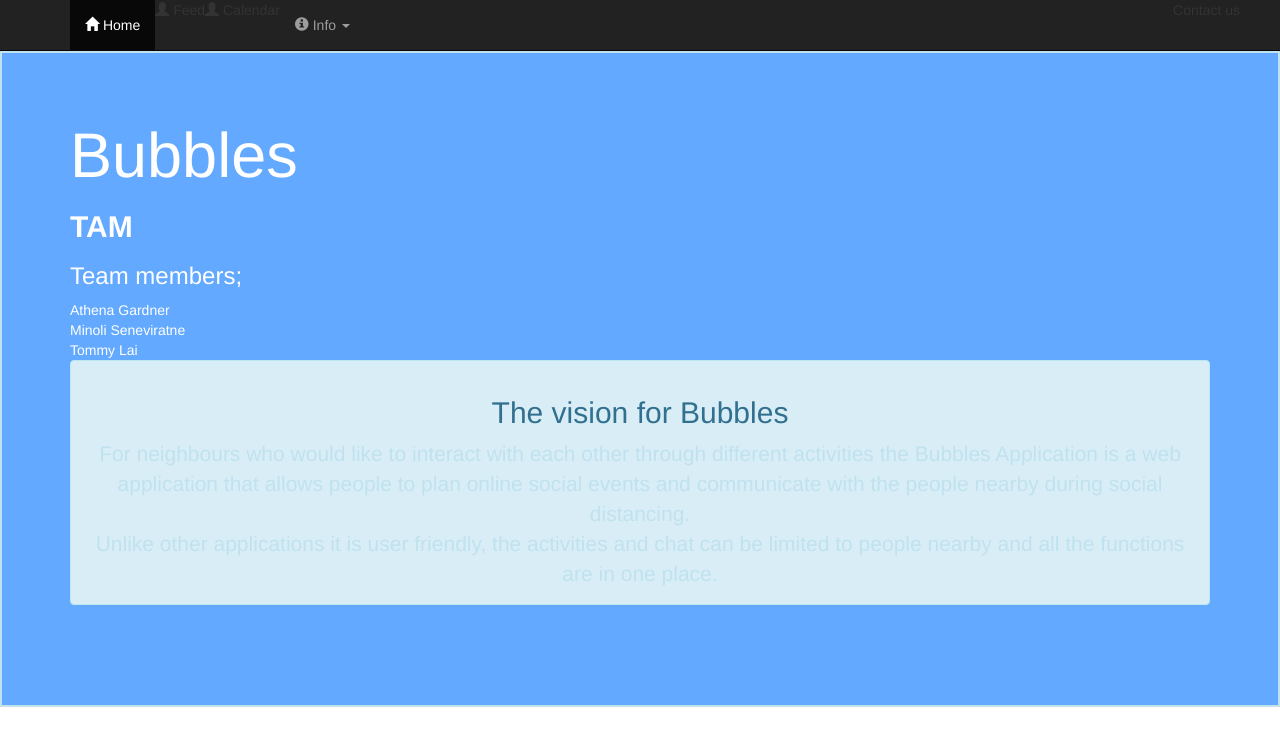
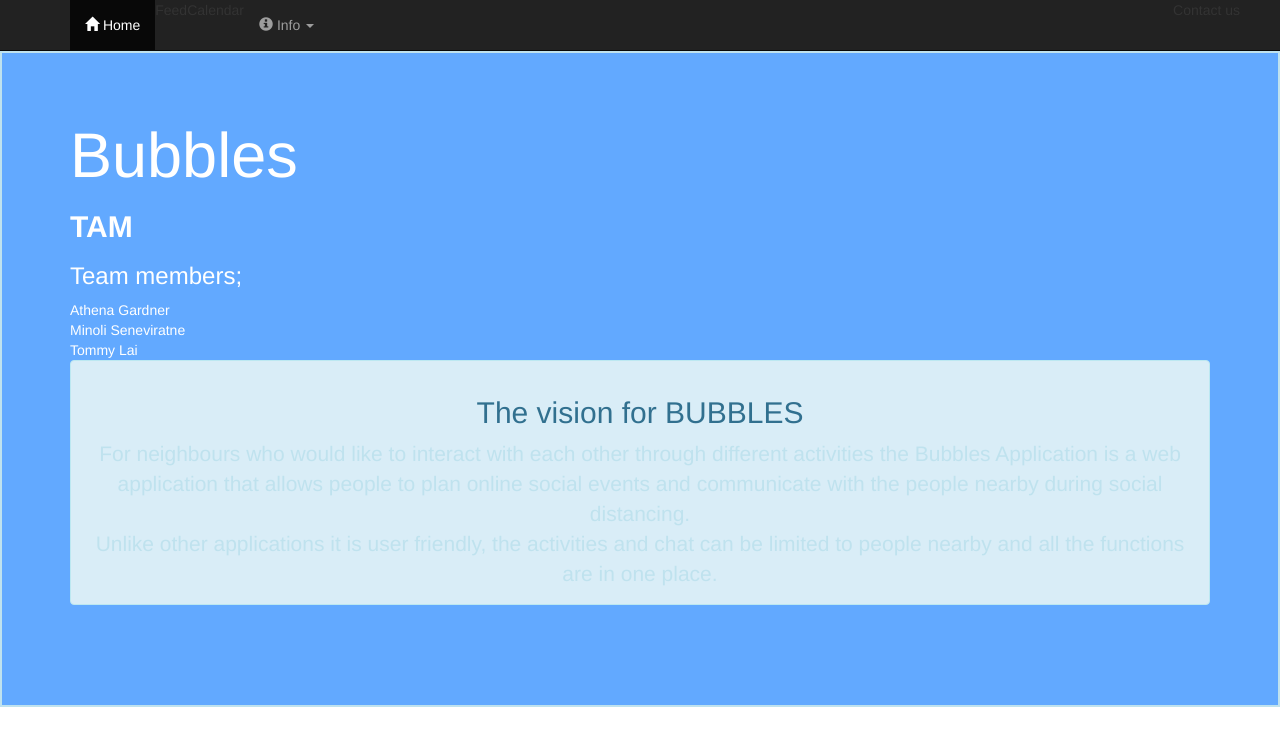
Before and after one commit to TAM-Team/Bubbles, a Django app: page / in a window 1280 px wide. Shown: the top 746 px of the page. Run offline with Django 3.2, Linux system fonts and the light colour scheme; some libraries are stand-ins or nearby versions.

Commit message:
Updated typo and Header

```diff
--- a/hello/templates/base.html
+++ b/hello/templates/base.html
@@ -46,10 +46,10 @@
         <a href="/"><span class="glyphicon glyphicon-home"></span> Home</a>
       </li>
       <li>
-        <span class="glyphicon glyphicon-user"></span> Feed
+        Feed
       </li>
       <li>
-        <span class="glyphicon glyphicon-user"></span> Calendar
+        Calendar
       </li>
       <li class="dropdown">
         <a href="#" class="dropdown-toggle" data-toggle="dropdown" role="button" aria-expanded="false"><span class="glyphicon glyphicon-info-sign"></span> Info <span class="caret"></span></a>
--- a/hello/templates/index.html
+++ b/hello/templates/index.html
@@ -18,7 +18,7 @@
       Tommy Lai<br />
     </p>
     <div class="alert alert-info text-center" role="alert">
-      <h2>The vision for Bubbles</h2>
+      <h2>The vision for BUBBLES</h2>
       <p>For neighbours who would like to interact with each other through different activities the Bubbles Application is a web application that allows people to plan online social events and communicate with the people nearby during social distancing. <br />
         Unlike other applications it is user friendly, the activities and chat can be limited to people nearby and all the functions are in one place.</p>
     </div>
```
